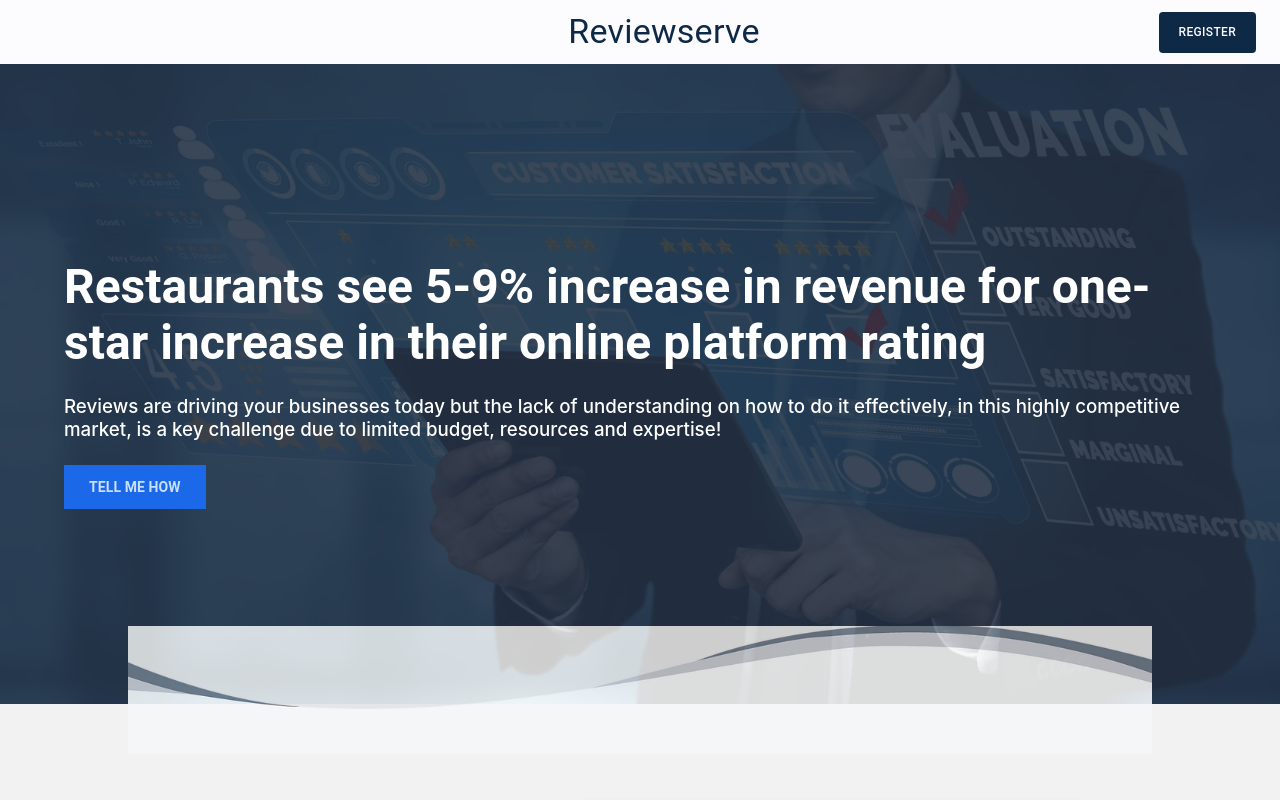
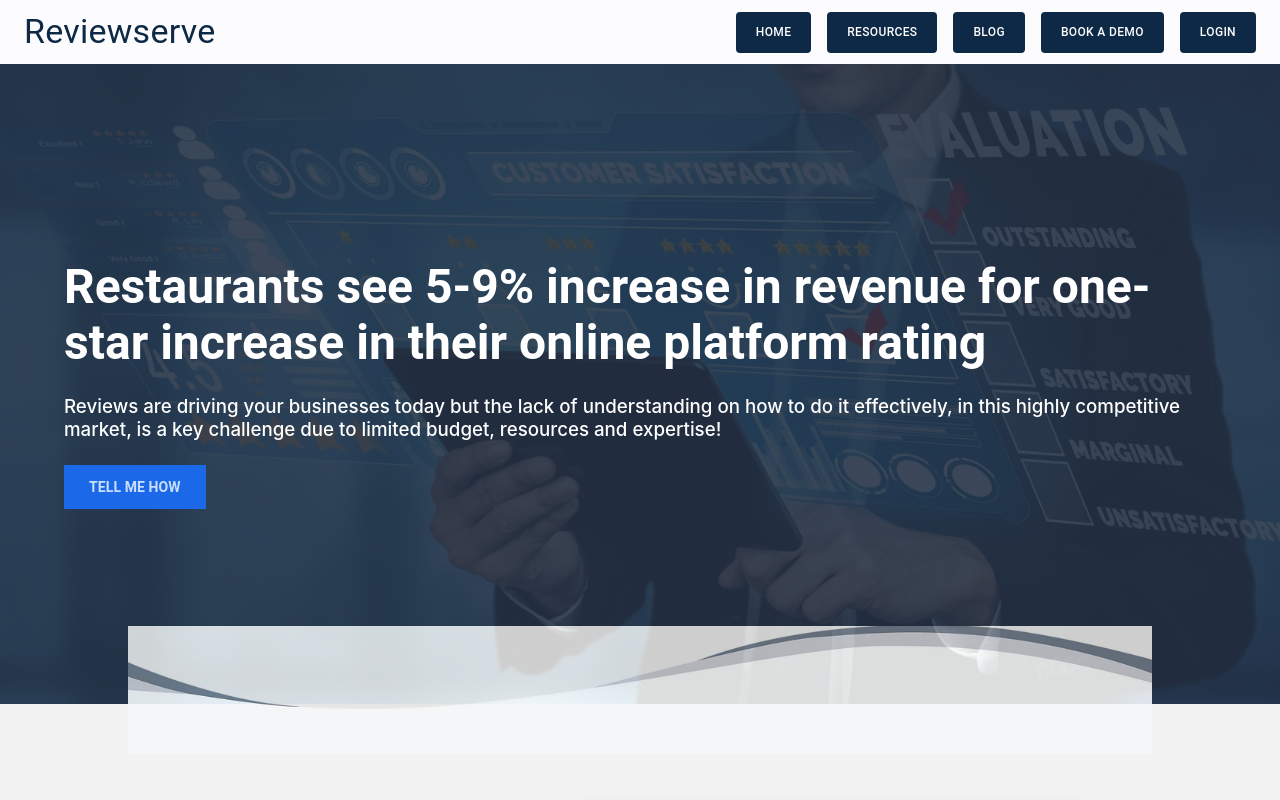
Before and after one commit to GioBitsa/fiver-project-20, a React (Create React App) app: page / in a window 1280 px wide. Shown: the top 800 px of the page. Built offline with nearby package versions, Linux system fonts and the light colour scheme.

Commit message:
added button on  navbar on landing page

```diff
--- a/src/components/Common/MainButton/MainButton.jsx
+++ b/src/components/Common/MainButton/MainButton.jsx
@@ -1,22 +1,20 @@
-import React from 'react'
-import { Button } from "@mui/material"
+import React from "react";
+import { Button } from "@mui/material";
 import { styled } from "@mui/system";
 
 const MyButton = styled(Button)({
-    backgroundColor: "#0e2946",
-    color: "#fcfcff",
-    padding: "10px 20px",
-    fontSize: "12px",
+  backgroundColor: "#0e2946",
+  color: "#fcfcff",
+  padding: "10px 20px",
+  fontSize: "12px",
 
-    '&:hover': {
-        backgroundColor: "rgba(14, 41, 70, 0.7)"
-    }
-})
+  "&:hover": {
+    backgroundColor: "rgba(14, 41, 70, 0.7)",
+  },
+});
 
 const MainButton = ({ text, onClick }) => {
-    return (
-        <MyButton onClick={onClick}>{text}</MyButton>
-    )
-}
+  return <MyButton onClick={onClick}>{text}</MyButton>;
+};
 
-export default MainButton
+export default MainButton;
--- a/src/components/Navbar/Navbar.jsx
+++ b/src/components/Navbar/Navbar.jsx
@@ -2,11 +2,12 @@ import React from "react";
 import { Box, Toolbar, Typography, Avatar, Stack } from "@mui/material";
 import { MyAppBar } from "./Style";
 import MainButton from "../Common/MainButton/MainButton";
-import { useNavigate } from "react-router-dom";
+import { useNavigate, useLocation } from "react-router-dom";
 import AvatarImg from "../../assets/avatar.png";
 
 const Navbar = () => {
   const navigate = useNavigate();
+  const location = useLocation();
 
   const handleLogout = () => {
     localStorage.removeItem("token");
@@ -38,7 +39,7 @@ const Navbar = () => {
           component="div"
           sx={{
             flexGrow: 1,
-            textAlign: "center",
+            textAlign: location.pathname === "/" ? "left" : "center",
             position: "absolute",
             width: "100%",
           }}
@@ -46,7 +47,21 @@ const Navbar = () => {
           Reviewserve
         </Typography>
         <Box sx={{ display: "block" }}>
-          {localStorage.getItem("token") ? (
+          {location.pathname === "/" ? (
+            <Stack direction="row" spacing={2}>
+              <MainButton text="home" onClick={() => navigate("/")} />
+              <MainButton
+                text="resources"
+                onClick={() => navigate("/resources")}
+              />
+              <MainButton text="blog" onClick={() => navigate("/blog")} />
+              <MainButton
+                text="book a demo"
+                onClick={() => navigate("/demo")}
+              />
+              <MainButton text="login" onClick={() => navigate("/login")} />
+            </Stack>
+          ) : localStorage.getItem("token") ? (
             <MainButton text="signout" onClick={() => handleLogout()} />
           ) : (
             <MainButton text="register" />
```
